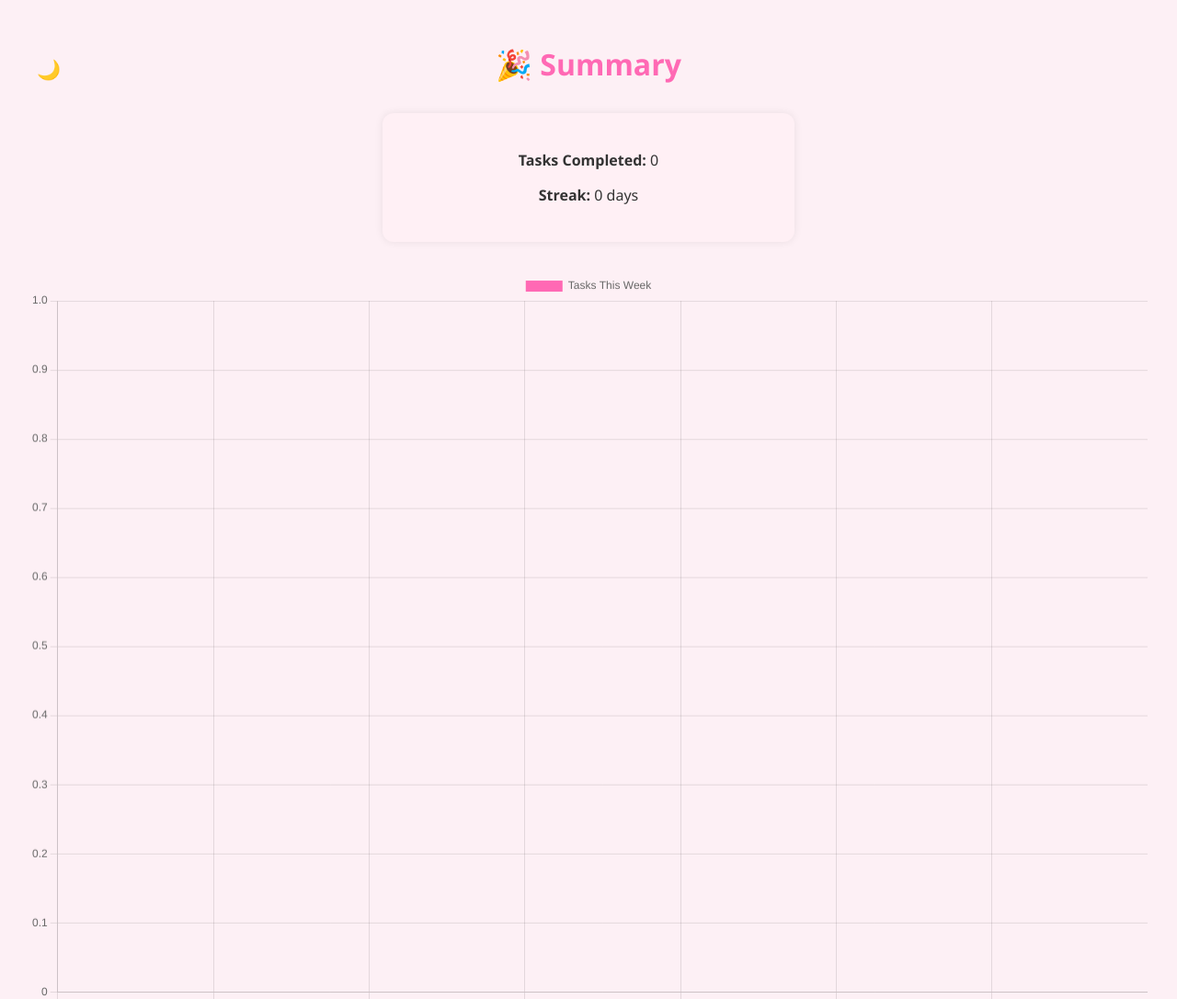
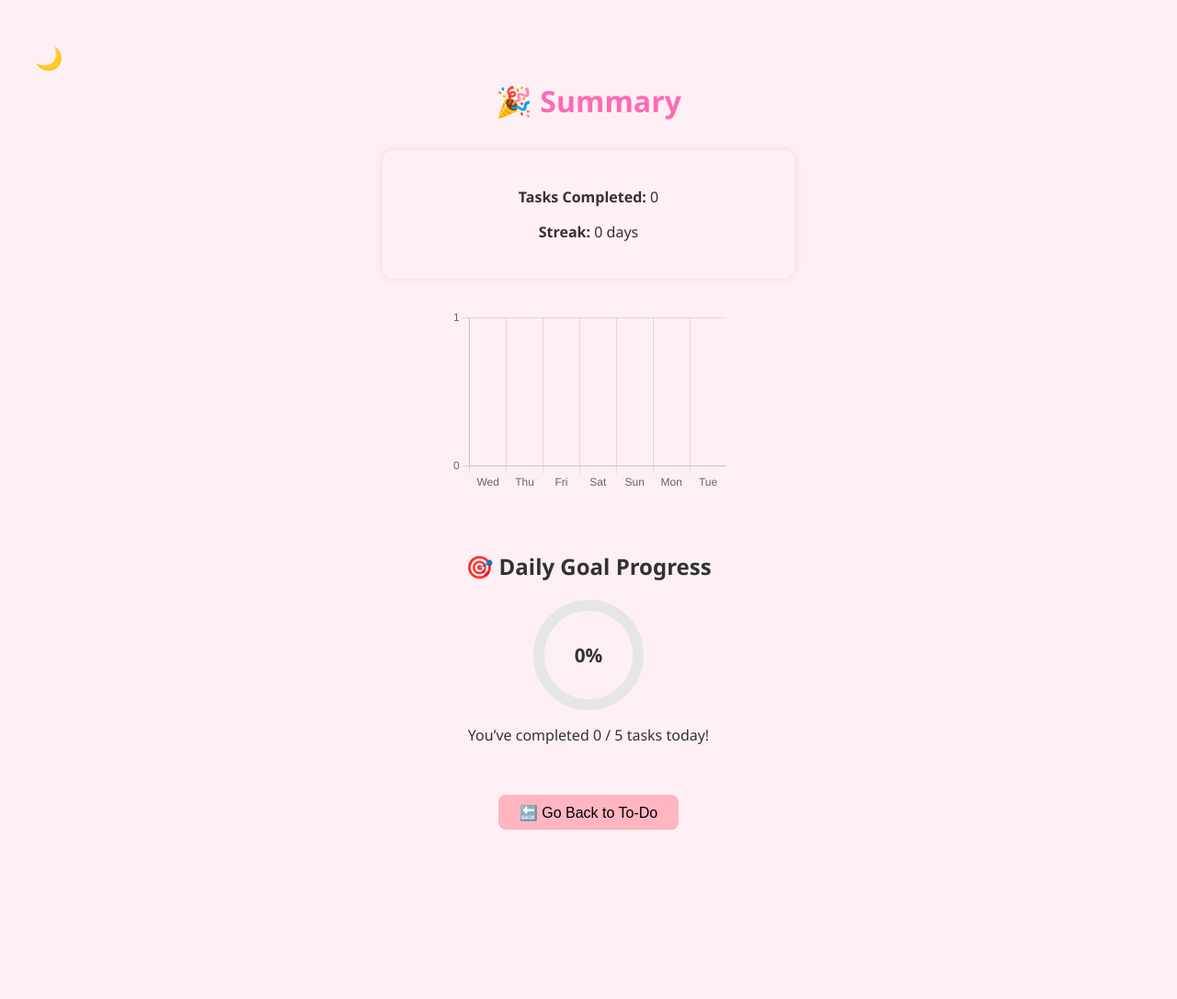
Before and after one commit to shnavivaish/my-todo-app, a plain HTML site: page summary.html in a window 1280 px wide. Shown: the top 1086 px of the page at 92% size. After the commit the page ends 934 px from the top, so only its background shows below. Drawn offline with nearby package versions, Linux system fonts and the light colour scheme.

Commit message:
task completion ring and confetti and motivational badge based on your streak

```diff
--- a/summary.html
+++ b/summary.html
@@ -3,9 +3,9 @@
 <head>
   <meta charset="UTF-8" />
   <title>Summary</title>
+  <meta name="viewport" content="width=device-width, initial-scale=1.0" />
   <script src="https://cdn.jsdelivr.net/npm/canvas-confetti@1.6.0/dist/confetti.browser.min.js"></script>
   <script src="https://cdn.jsdelivr.net/npm/chart.js"></script>
-  <meta name="viewport" content="width=device-width, initial-scale=1.0" />
 
   <style>
     :root {
@@ -25,8 +25,8 @@
       color: var(--text-light);
       text-align: center;
       padding: 2rem;
+      margin: 0;
       transition: background-color 0.3s, color 0.3s;
-      margin: 0;
     }
 
     body.dark-mode {
@@ -37,7 +37,7 @@
     h1 {
       color: var(--accent);
       font-size: 2rem;
-      margin: 1rem 0;
+      margin-top: 3.5rem;
     }
 
     .summary-box {
@@ -45,7 +45,6 @@
       border-radius: 12px;
       padding: 1.5rem;
       margin: 2rem auto;
-      width: 100%;
       max-width: 400px;
       box-shadow: 0 0 10px rgba(0, 0, 0, 0.08);
       transition: background-color 0.3s;
@@ -53,6 +52,54 @@
 
     body.dark-mode .summary-box {
       background: var(--bg-box-dark);
+      box-shadow: 0 0 10px rgba(255, 255, 255, 0.05);
+    }
+
+    #calendar {
+      display: flex;
+      flex-wrap: wrap;
+      justify-content: center;
+      max-width: 90%;
+      margin: 2rem auto;
+      gap: 0.5rem;
+    }
+
+    .day-box {
+      width: 2rem;
+      height: 2rem;
+      display: flex;
+      align-items: center;
+      justify-content: center;
+      font-size: 0.9rem;
+      border-radius: 6px;
+      background-color: #f5f5f5;
+      color: #666;
+      transition: background-color 0.3s, color 0.3s;
+    }
+
+    .day-box.completed {
+      background-color: #b5e6b5;
+      color: #2f6627;
+    }
+
+    .day-box.missed {
+      background-color: #f9c2c2;
+      color: #8b0000;
+    }
+
+    body.dark-mode .day-box {
+      background-color: #333;
+      color: #aaa;
+    }
+
+    body.dark-mode .day-box.completed {
+      background-color: #4caf50;
+      color: white;
+    }
+
+    body.dark-mode .day-box.missed {
+      background-color: #cc4444;
+      color: white;
     }
 
     button {
@@ -75,126 +122,265 @@
       position: fixed;
       top: 1rem;
       left: 1rem;
-      background: none;
+      background: transparent;
       border: none;
-      font-size: 1.3rem;
-      padding: 1.5rem;
-      z-index:1000;
+      font-size: 1.5rem;
       cursor: pointer;
+      z-index: 1000;
     }
 
-    #calendar {
-      display: flex;
-      flex-wrap: wrap;
-      justify-content: center;
-      max-width: 90%;
+    canvas {
+      max-width: 600px;
       margin: 2rem auto;
-      gap: 0.5rem;
     }
+    .goal-section {
+  text-align: center;
+  margin: 30px 0;
+}
 
-    .day-box {
-      width: 2rem;
-      height: 2rem;
-      display: flex;
-      align-items: center;
-      justify-content: center;
-      font-size: 0.9rem;
-      border-radius: 6px;
-      background-color: #f5f5f5;
-      color: #666;
-    }
+.goal-ring-container {
+  position: relative;
+  width: 120px;
+  height: 120px;
+  margin: 0 auto;
+}
 
-    body.dark-mode .day-box {
-      background-color: #333;
-      color: #aaa;
-    }
+.progress-ring {
+  transform: rotate(-90deg);
+}
+
+.progress-ring-bg {
+  fill: none;
+  stroke: #e6e6e6;
+  stroke-width: 12;
+}
+
+.progress-ring-fill {
+  fill: none;
+  stroke: #76c7c0;
+  stroke-width: 12;
+  stroke-linecap: round;
+  stroke-dasharray: 339.292;
+  stroke-dashoffset: 339.292;
+  transition: stroke-dashoffset 1s ease;
+}
+
+.goal-text {
+  position: absolute;
+  top: 50%;
+  left: 50%;
+  transform: translate(-50%, -50%);
+  font-weight: bold;
+  font-size: 1.3em;
+}
+
 
     @media (max-width: 600px) {
-     body{
-      padding: 1rem;
-     }
       h1 {
         font-size: 1.5rem;
-
       }
 
-      button {
-        width: 100%;
-        font-size: 1rem;
+      .summary-box {
+        padding: 1rem;
       }
 
       .day-box {
         width: 2.2rem;
         height: 2.2rem;
+        font-size: 0.8rem;
+      }
+
+      button {
+        width: 100%;
       }
     }
+    .badge-display {
+  font-size: 1.2rem;
+  margin-top: 1rem;
+}
+
+.badge-display span {
+  background-color: #ffe4e1;
+  padding: 0.4rem 0.8rem;
+  border-radius: 20px;
+  display: inline-block;
+  font-weight: bold;
+  color: #d6336c;
+}
+
+body.dark-mode .badge-display span {
+  background-color: #3a3a3a;
+  color: #ffb6c1;
+}
+
   </style>
 </head>
 <body>
-  <button id="toggle-dark-mode"><span id="toggle-icon">🌙</span></button>
+
+  <button id="toggle-dark-mode" title="Toggle dark mode">🌙</button>
   <h1>🎉 Summary</h1>
 
   <div class="summary-box">
     <p><strong>Tasks Completed:</strong> <span id="completed-count">0</span></p>
     <p><strong>Streak:</strong> <span id="streak-count">0</span> days</p>
   </div>
+<div id="badge" class="badge-display"></div>
 
-  <canvas id="taskChart" width="300" height="200"></canvas>
+  <canvas id="progressChart" width="300" height="200"></canvas>
+
+  <div id="calendar"></div>
+  <div class="goal-section">
+  <h2>🎯 Daily Goal Progress</h2>
+  <div class="goal-ring-container">
+    <svg class="progress-ring" width="120" height="120">
+      <circle class="progress-ring-bg" cx="60" cy="60" r="54" />
+      <circle class="progress-ring-fill" cx="60" cy="60" r="54" />
+    </svg>
+    <div class="goal-text" id="goal-percent">0%</div>
+  </div>
+  <p>You’ve completed <span id="completed-today">0</span> / <span id="daily-goal">3</span> tasks today!</p>
+</div>
 
   <a href="todo.html">
     <button>🔙 Go Back to To-Do</button>
   </a>
 
   <script>
-    document.getElementById('completed-count').textContent =
-      localStorage.getItem('totalCompleted') || '0';
-    const streakCount = parseInt(localStorage.getItem('streak') || '0');
-    document.getElementById('streak-count').textContent = streakCount;
+    const completed = parseInt(localStorage.getItem('totalCompleted') || '0');
+    const streak = parseInt(localStorage.getItem('streak') || '0');
 
-    if ([5, 10, 20, 50, 100].includes(streakCount)) {
+    document.getElementById('completed-count').textContent = completed;
+    document.getElementById('streak-count').textContent = streak;
+
+    // 🎉 Confetti if streak hits milestone
+    const milestones = [5, 10, 20, 50, 100];
+    if (milestones.includes(streak)) {
       confetti({ particleCount: 150, spread: 70, origin: { y: 0.6 } });
     }
 
-    // 🌙 Dark Mode
-    const darkBtn = document.getElementById("toggle-dark-mode");
-    const icon = document.getElementById("toggle-icon");
-
-    darkBtn.addEventListener("click", () => {
-      const isDark = document.body.classList.toggle("dark-mode");
-      localStorage.setItem("summaryDarkMode", isDark ? "on" : "off");
-      icon.textContent = isDark ? "☀️" : "🌙";
+    // 🌙 Dark Mode toggle with icon
+    const toggleBtn = document.getElementById("toggle-dark-mode");
+    toggleBtn.addEventListener("click", () => {
+      document.body.classList.toggle("dark-mode");
+      toggleBtn.textContent = document.body.classList.contains("dark-mode") ? "☀️" : "🌙";
+      localStorage.setItem("summaryDarkMode", document.body.classList.contains("dark-mode") ? "on" : "off");
     });
 
     window.addEventListener("DOMContentLoaded", () => {
       if (localStorage.getItem("summaryDarkMode") === "on") {
         document.body.classList.add("dark-mode");
-        icon.textContent = "☀️";
+        toggleBtn.textContent = "☀️";
       }
     });
 
-    // 📊 Chart
-    const ctx = document.getElementById("taskChart").getContext("2d");
-    const data = JSON.parse(localStorage.getItem("taskHistory") || '{}');
-    const days = ["Sun", "Mon", "Tue", "Wed", "Thu", "Fri", "Sat"];
-    const values = days.map(day => data[day] || 0);
+    // 📊 Weekly Progress Chart
+    const days = ['Sun', 'Mon', 'Tue', 'Wed', 'Thu', 'Fri', 'Sat'];
+    const progressData = JSON.parse(localStorage.getItem("weeklyProgress") || '{}');
 
-    new Chart(ctx, {
+    const today = new Date();
+    const labels = [];
+    const data = [];
+
+    for (let i = 6; i >= 0; i--) {
+      const d = new Date(today);
+      d.setDate(d.getDate() - i);
+      const label = days[d.getDay()];
+      const key = d.toDateString();
+      labels.push(label);
+      data.push(progressData[key] || 0);
+    }
+
+    new Chart(document.getElementById('progressChart'), {
       type: 'bar',
       data: {
-        labels: days,
+        labels,
         datasets: [{
-          label: "Tasks This Week",
-          data: values,
-          backgroundColor: "#ff69b4"
+          label: 'Tasks Completed',
+          data,
+          backgroundColor: '#ffb6c1',
+          borderRadius: 5
         }]
       },
       options: {
         responsive: true,
+        plugins: {
+          legend: { display: false }
+        },
         scales: {
-          y: { beginAtZero: true }
+          y: {
+            beginAtZero: true,
+            ticks: { stepSize: 1 }
+          }
         }
       }
     });
+
+  const goal = 5; // Change this value if you want to increase the daily goal
+  const radius = 54;
+  const circumference = 2 * Math.PI * radius;
+
+  document.getElementById('daily-goal').innerText = goal;
+
+  function getTodayTaskCount() {
+    const today = new Date().toDateString();
+    const progress = JSON.parse(localStorage.getItem('weeklyProgress') || '{}');
+    return progress[today] || 0;
+  }
+
+  function updateRing() {
+  const completed = getTodayTaskCount();
+  const percent = Math.min((completed / goal) * 100, 100);
+
+  const ring = document.querySelector('.progress-ring-fill');
+  const offset = circumference - (percent / 100) * circumference;
+
+  ring.style.strokeDashoffset = offset;
+  document.getElementById('goal-percent').textContent = `${Math.round(percent)}%`;
+  document.getElementById('completed-today').textContent = completed;
+
+  // 🎊 Confetti on 100%
+  if (percent === 100 && !localStorage.getItem("confettiShown")) {
+    confetti({
+      particleCount: 150,
+      spread: 70,
+      origin: { y: 0.6 }
+    });
+    localStorage.setItem("confettiShown", "yes");
+  }
+}
+
+const lastStreakDate = localStorage.getItem('lastStreakDate');
+if (lastStreakDate !== new Date().toDateString()) {
+  localStorage.removeItem("confettiShown");
+}
+
+  document.addEventListener('DOMContentLoaded', updateRing);
+
+function updateBadge() {
+  const streak = parseInt(localStorage.getItem("streak") || "0");
+  const badgeEl = document.getElementById("badge");
+
+  let badge = "";
+  if (streak >= 50) badge = "🔥 Streak Master!";
+  else if (streak >= 30) badge = "🏆 Goal Crusher";
+  else if (streak >= 10) badge = "🌟 Consistency Star";
+  else if (streak >= 5) badge = "💪 Keep It Up!";
+  else if (streak > 0) badge = "✨ Off to a Good Start!";
+
+  if (badge) {
+    badgeEl.innerHTML = `<span>${badge}</span>`;
+  } else {
+    badgeEl.innerHTML = "";
+  }
+}
+
+document.addEventListener("DOMContentLoaded", () => {
+  updateRing();
+  updateBadge();
+});
+
   </script>
+  <script src="https://cdn.jsdelivr.net/npm/canvas-confetti@1.6.0/dist/confetti.browser.min.js"></script>
+
 </body>
 </html>
```
Also changed, not shown: todo.js (+26 -17 lines).
